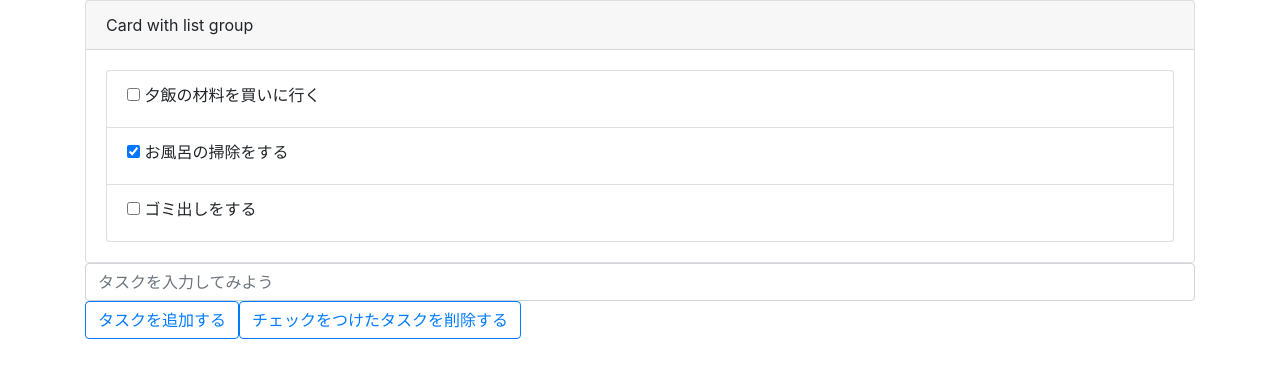
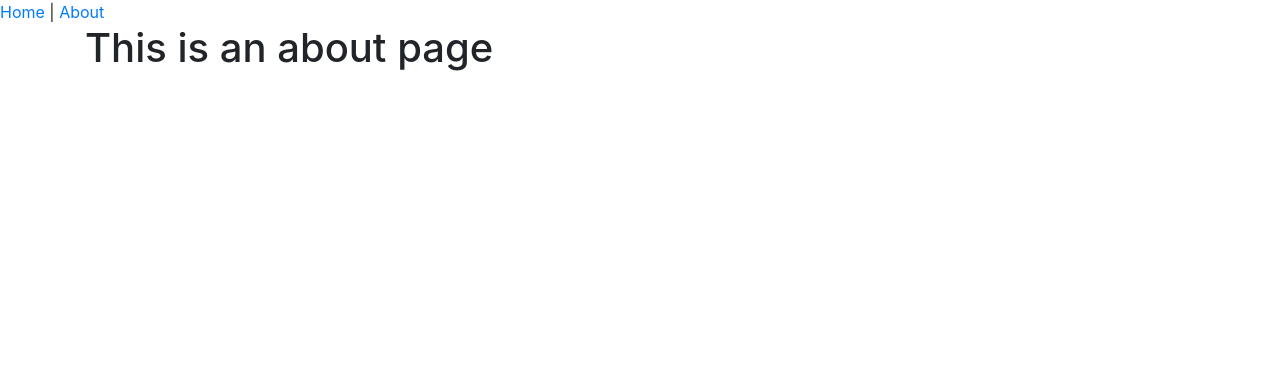
Before and after one commit to otera/hello-vue, a Vue app: page /about in a window 1280 px wide. Shown: the top 378 px of the page. Built offline with nearby package versions, Linux system fonts and the light colour scheme.

Commit message:
routerの追加

```diff
--- a/src/App.vue
+++ b/src/App.vue
@@ -1,29 +1,17 @@
 <template>
   <div id="app">
+    <div id="nav">
+      <router-link to="/">Home</router-link> |
+      <router-link to="/about">About</router-link>
+    </div>
     <b-container>
-      <Todo></Todo>
+      <router-view />
     </b-container>
   </div>
 </template>
 
 <script>
-import Todo from "./components/Todo.vue";
-
 export default {
   name: "App",
-  components: {
-    Todo,
-  },
 };
 </script>
-
-<style>
-/* #app {
-  font-family: Avenir, Helvetica, Arial, sans-serif;
-  -webkit-font-smoothing: antialiased;
-  -moz-osx-font-smoothing: grayscale;
-  text-align: center;
-  color: #2c3e50;
-  margin-top: 60px;
-} */
-</style>
--- a/src/main.js
+++ b/src/main.js
@@ -1,5 +1,6 @@
 import Vue from "vue";
 import App from "./App.vue";
+import router from "./router";
 
 // BootstrapVue
 import BootstrapVue from "bootstrap-vue";
@@ -10,5 +11,6 @@ Vue.use(BootstrapVue);
 Vue.config.productionTip = false;
 
 new Vue({
+  router,
   render: (h) => h(App),
 }).$mount("#app");
--- /dev/null
+++ b/src/router/index.js
@@ -0,0 +1,30 @@
+import Vue from "vue";
+import VueRouter from "vue-router";
+import Home from "../views/Home.vue";
+
+Vue.use(VueRouter);
+
+const routes = [
+  {
+    path: "/",
+    name: "Home",
+    component: Home,
+  },
+  {
+    path: "/about",
+    name: "About",
+    // route level code-splitting
+    // this generates a separate chunk (about.[hash].js) for this route
+    // which is lazy-loaded when the route is visited.
+    component: () =>
+      import(/* webpackChunkName: "about" */ "../views/About.vue"),
+  },
+];
+
+const router = new VueRouter({
+  mode: "history",
+  base: process.env.BASE_URL,
+  routes,
+});
+
+export default router;
--- /dev/null
+++ b/src/views/About.vue
@@ -0,0 +1,5 @@
+<template>
+  <div class="about">
+    <h1>This is an about page</h1>
+  </div>
+</template>
--- /dev/null
+++ b/src/views/Home.vue
@@ -0,0 +1,18 @@
+<template>
+  <div class="home">
+    <img alt="Vue logo" src="../assets/logo.png" />
+    <HelloWorld msg="Welcome to Your Vue.js App" />
+  </div>
+</template>
+
+<script>
+// @ is an alias to /src
+import HelloWorld from "@/components/HelloWorld.vue";
+
+export default {
+  name: "Home",
+  components: {
+    HelloWorld,
+  },
+};
+</script>
```
